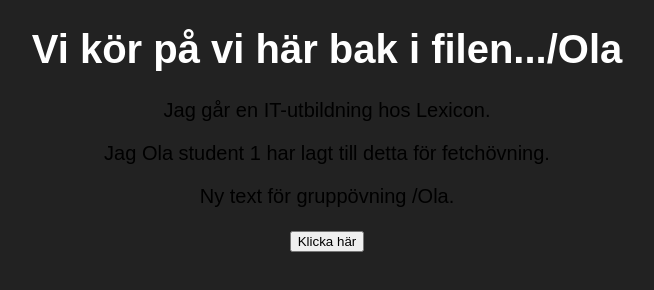
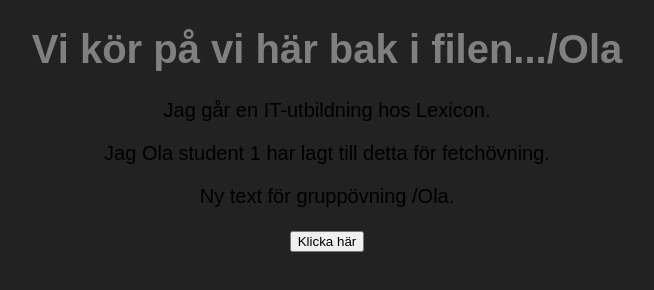
Before and after one commit to OlaJons/Grupp-4-Repository-1, a plain HTML site: page index.html in a window 1280 px wide. Shown: the whole page, without its empty margins (313-967 px from the left). Drawn offline with Linux system fonts and the light colour scheme.

Commit message:
test för att se en grej

```diff
--- a/style.css
+++ b/style.css
@@ -4,4 +4,4 @@ body {
    background-color: #222;
    text-align: center;
 }
-h1 { color: white; }
+h1 { color: grey; }
```
